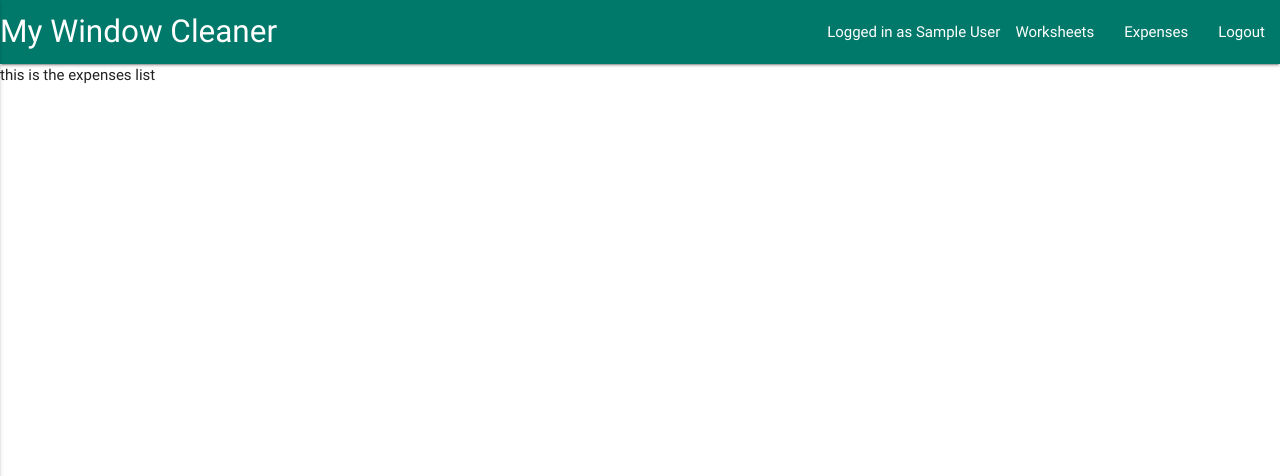
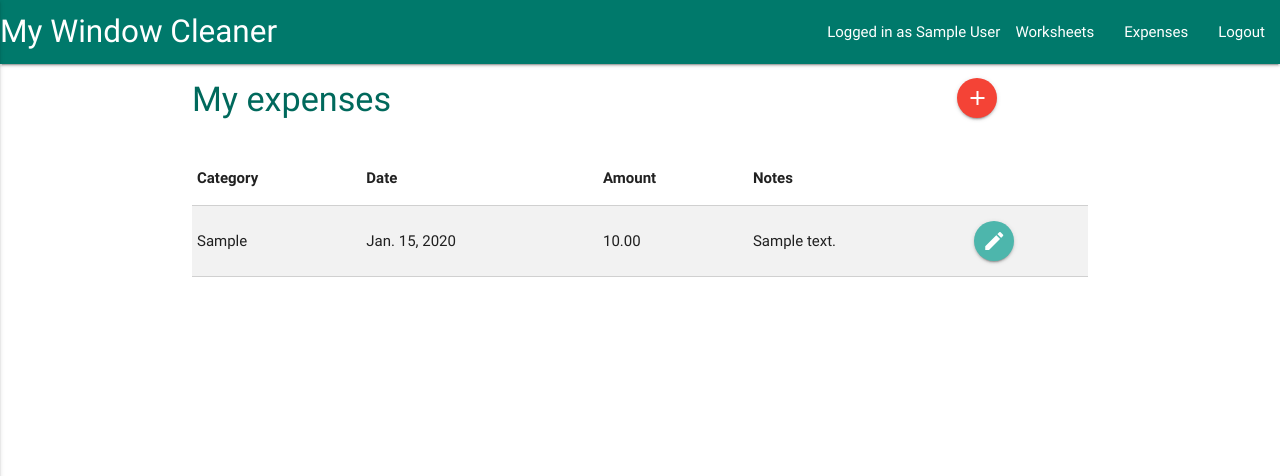
Before and after one commit to Code-Institute-Submissions/MWC_APP, a Django app: page /expenses/ in a window 1280 px wide. Shown: the top 476 px of the page. Run offline with Django 3.2, Linux system fonts and the light colour scheme; a user stored in the database is signed in; tables that the repository leaves empty hold one stand-in row (values such as "Sample post"); parts of the project's set-up code (start-up, migrations or seed data) failed here and were passed over; some libraries are stand-ins or nearby versions.

Commit message:
expenses links to add/edit created

```diff
--- a/expenses/templates/expenses_list.html
+++ b/expenses/templates/expenses_list.html
@@ -1,4 +1,38 @@
-{% extends "base.html" %}
-{% block content %}
-this is the expenses list
+{% extends "base.html" %} {% block content %}
+<div class="container">
+    <div class="row valign-wrapper">
+        <div class="col s10">
+            <h4 class="teal-text text-darken-3">My expenses</h4>
+        </div>
+        <div class="col s2">
+            <a href="/expenses/new/" class="btn-floating btn-small waves-effect waves-light red"><i class="material-icons">add</i></a>
+        </div>
+    </div>
+
+    <table class="striped bordered">
+        <thead>
+            <tr>
+                <th>Category</th>
+                <th>Date</th>
+                <th>Amount</th>
+                <th>Notes</th>
+                <th></th>
+            </tr>
+            <tbody>
+                {% for expenses in object_list|dictsort:"date" %}
+                <tr>
+                    <td>{{ expenses.category }}</div></td>
+                    <td>{{ expenses.date }}</div></td>
+                    <td>{{ expenses.amount }}</div></td>
+                    <td  style="max-width:100px"><div class="truncate">{{ expenses.notes }}</div></td>
+                    <td><a href={{ expenses.id }} class="btn-floating btn-small waves-effect waves-light teal lighten-2">
+                            <i class="material-icons">create</i>
+                        </a>
+                        </td>
+                </tr>
+                {% endfor %}
+            </tbody>
+        </thead>
+    </table>
+</div>
 {% endblock %}
--- a/expenses/views.py
+++ b/expenses/views.py
@@ -27,6 +27,10 @@ class ExpenseCreate(LoginRequiredMixin, CreateView):
 class ExpenseUpdate(LoginRequiredMixin, UpdateView):
     model = Expenses
     fields = ['category', 'date', 'amount', 'notes']
+    template_name = 'expenses_add.html'
+    success_url = "/expenses"
+    def form_valid(self, form):
+        return super(ExpenseUpdate, self).form_valid(form)
 
 class ExpenseDelete(LoginRequiredMixin, DeleteView):
     model = Expenses
```
Also changed, not shown: expenses/templates/expenses_add.html (line endings or trailing spaces).
